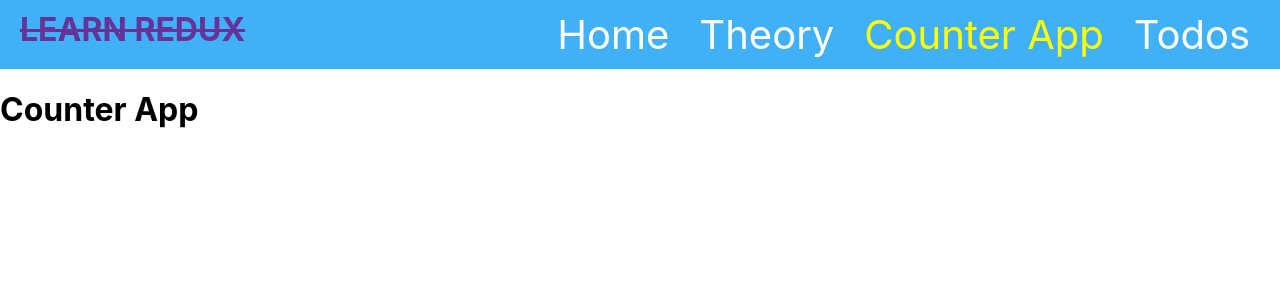
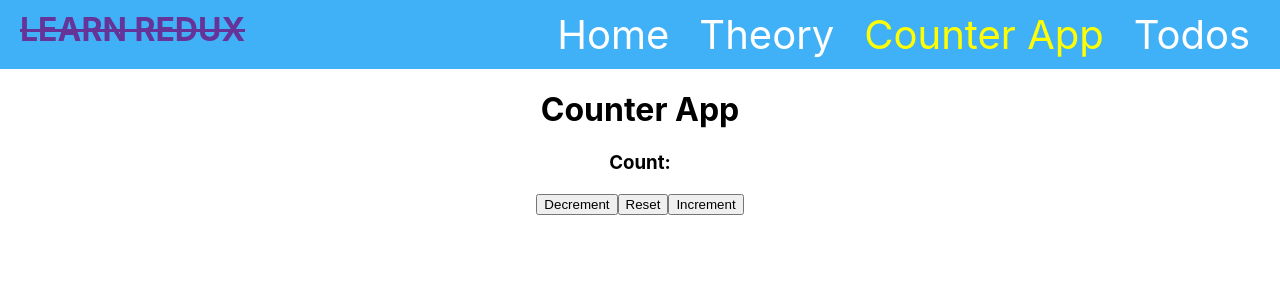
Before and after one commit to khaled39ab/Basic-Redux, a React (Create React App) app: page /counter-app in a window 1280 px wide. Shown: the top 300 px of the page. Built offline with nearby package versions, Linux system fonts and the light colour scheme.

Commit message:
added handle button

```diff
--- a/src/page/counter_app/Counter.js
+++ b/src/page/counter_app/Counter.js
@@ -1,10 +1,24 @@
 import React from 'react';
 
 const Counter = () => {
+    const handleDecrement = () => {
+
+    }
+    const handleReset = () => {
+
+    }
+    const handleIncrement = () => {
+
+    }
     return (
-        <div>
+        <div style={{ textAlign: 'center' }}>
             <h1>Counter App</h1>
-        </div>
+
+            <h3>Count: { }</h3>
+            <button onClick={handleDecrement}>Decrement</button>
+            <button onClick={handleReset}>Reset</button>
+            <button onClick={handleIncrement}>Increment</button>
+        </div >
     );
 };
 
```
